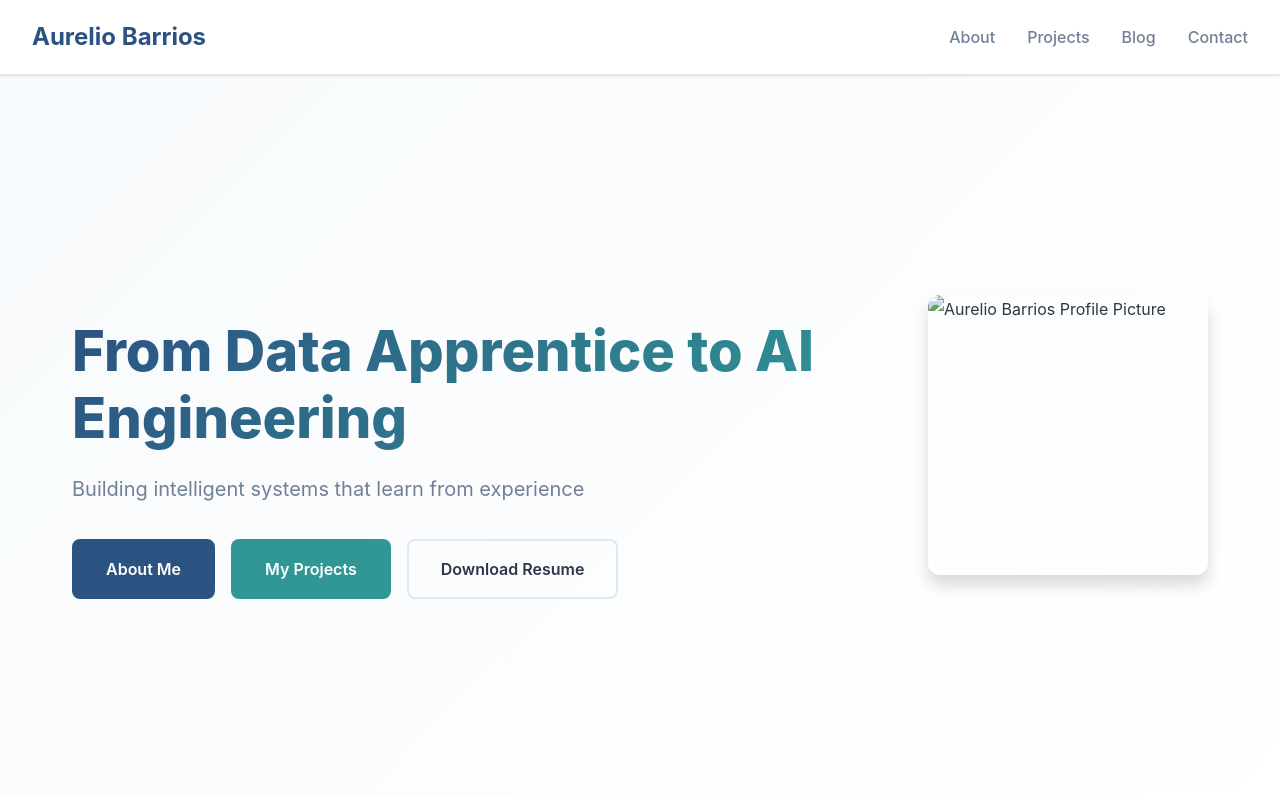
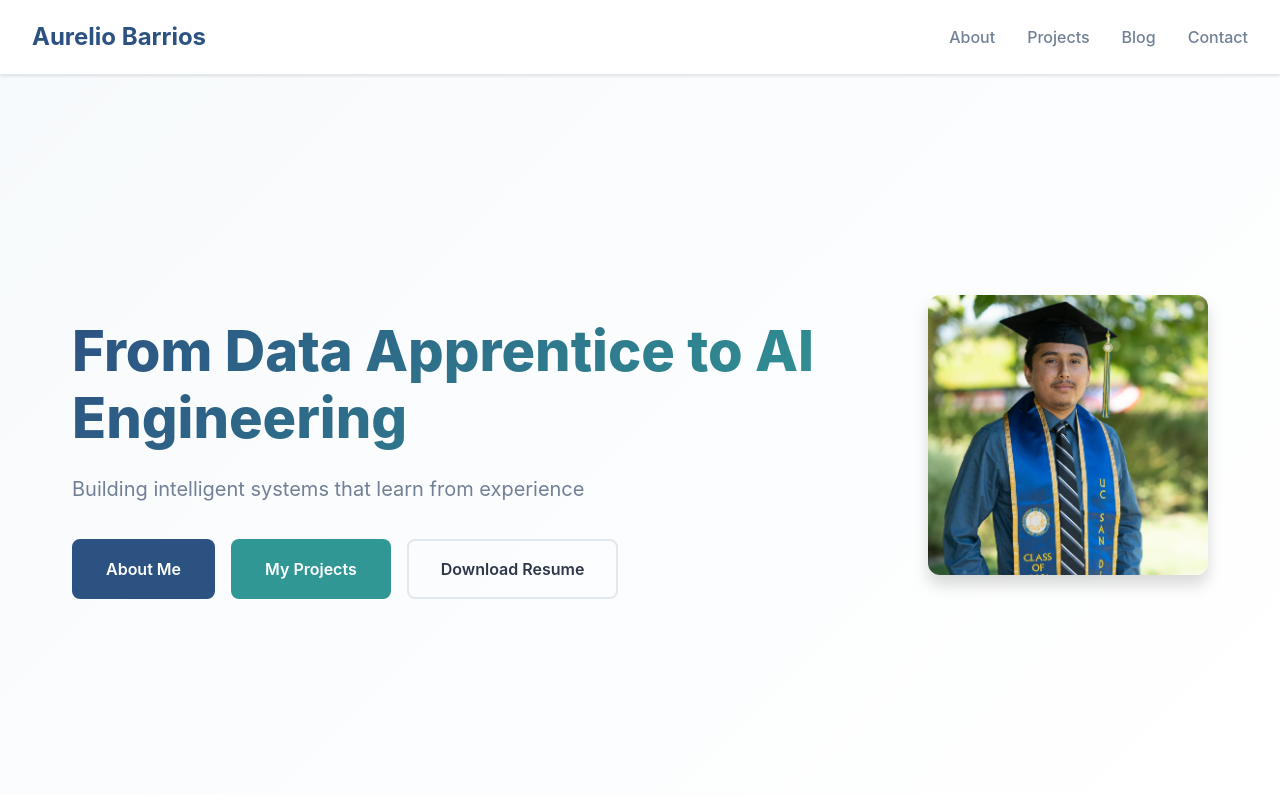
Before and after one commit to aureliobarrios/portfolio, a plain HTML site: page index.html in a window 1280 px wide. Shown: the top 800 px of the page. Drawn offline with Linux system fonts and the light colour scheme; the site is published under a folder, as on GitHub Pages, so addresses that start at the root find nothing.

Commit message:
image fix

```diff
--- a/index.html
+++ b/index.html
@@ -34,7 +34,7 @@
                 </div>
                 <div class="hero-image">
                     <div class="placeholder-box">
-                        <img src="/images/headshot.JPG" alt="Aurelio Barrios Profile Picture"/>
+                        <img src="images/headshot.JPG" alt="Aurelio Barrios Profile Picture"/>
                     </div>
                 </div>
             </div>
```
